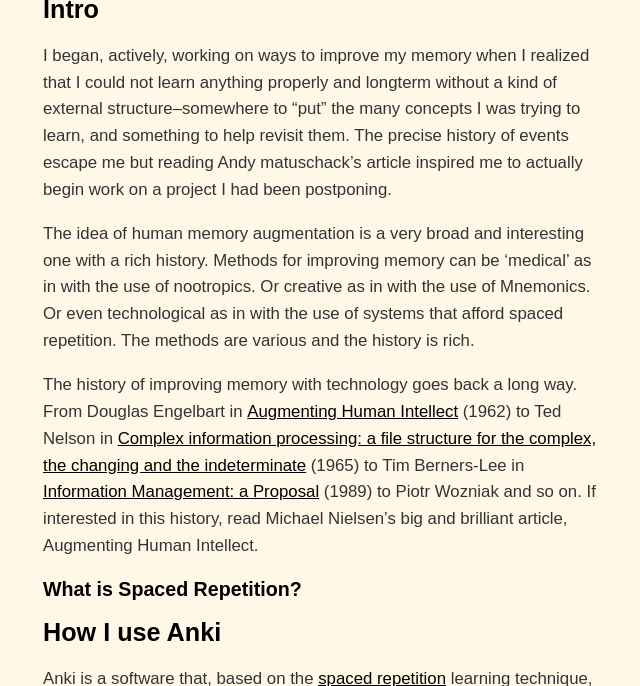
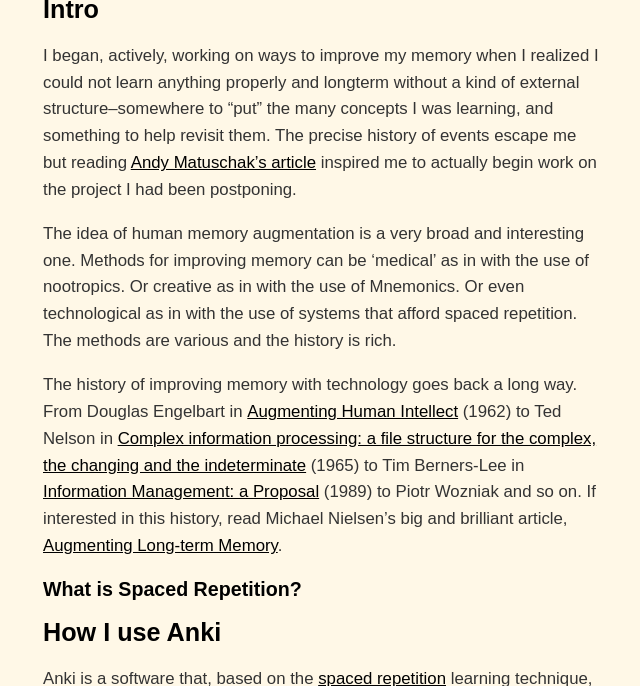
Before and after one commit to dCO2/rococo, a Jekyll site: the page built from _posts/2022-08-17-project-mnemosyne.md, in a window 1280 px wide and 900 px high, scrolled down 700 px, cut to the strip 214-900 px from the top of the window. Shown: the whole strip, without its empty margins (333-973 px from the left). Built offline with Jekyll 4.4.1, drawn with Linux system fonts in a browser that asks for light colours; some web fonts are replaced.

Commit message:
Update 2022-08-17-project-mnemosyne.md

```diff
--- a/_posts/2022-08-17-project-mnemosyne.md
+++ b/_posts/2022-08-17-project-mnemosyne.md
@@ -28,11 +28,11 @@ _work in progress..._
 _Silence of the Sea_ by Bang Hai Ja, 2005
 
 ## <a href="/2022/08/17/project-mnemosyne#" style="text-decoration: none;">Intro</a>
-I began, actively, working on ways to improve my memory when I realized that I could not learn anything properly and longterm without a kind of external structure--somewhere to "put" the many concepts I was trying to learn, and something to help revisit them. The precise history of events escape me but reading Andy matuschack's article inspired me to actually begin work on a project I had been postponing.
+I began, actively, working on ways to improve my memory when I realized I could not learn anything properly and longterm without a kind of external structure--somewhere to "put" the many concepts I was learning, and something to help revisit them. The precise history of events escape me but reading <a href="https://andymatuschak.org/prompts/">Andy Matuschak's article</a> inspired me to actually begin work on the project I had been postponing.
 
-The idea of human memory augmentation is a very broad and interesting one with a rich history. Methods for improving memory can be 'medical' as in with the use of nootropics. Or creative as in with the use of Mnemonics. Or even technological as in with the use of systems that afford spaced repetition. The methods are various and the history is rich.
+The idea of human memory augmentation is a very broad and interesting one. Methods for improving memory can be 'medical' as in with the use of nootropics. Or creative as in with the use of Mnemonics. Or even technological as in with the use of systems that afford spaced repetition. The methods are various and the history is rich.
 
-The history of improving memory with technology goes back a long way. From Douglas Engelbart in [Augmenting Human Intellect](http://augmentingcognition.com/assets/Engelbart1962.pdf) (1962) to Ted Nelson in [Complex information processing: a file structure for the complex, the changing and the indeterminate](https://dl.acm.org/citation.cfm?id=806036) (1965) to Tim Berners-Lee in [Information Management: a Proposal](https://w3.org/History/1989/proposal.html) (1989) to Piotr Wozniak and so on. If interested in this history, read Michael Nielsen's big and brilliant article, Augmenting Human Intellect.
+The history of improving memory with technology goes back a long way. From Douglas Engelbart in [Augmenting Human Intellect](http://augmentingcognition.com/assets/Engelbart1962.pdf) (1962) to Ted Nelson in [Complex information processing: a file structure for the complex, the changing and the indeterminate](https://dl.acm.org/citation.cfm?id=806036) (1965) to Tim Berners-Lee in [Information Management: a Proposal](https://w3.org/History/1989/proposal.html) (1989) to Piotr Wozniak and so on. If interested in this history, read Michael Nielsen's big and brilliant article, <a href="http://augmentingcognition.com/ltm.html">Augmenting Long-term Memory</a>.
 
 ### What is Spaced Repetition?
 
```
